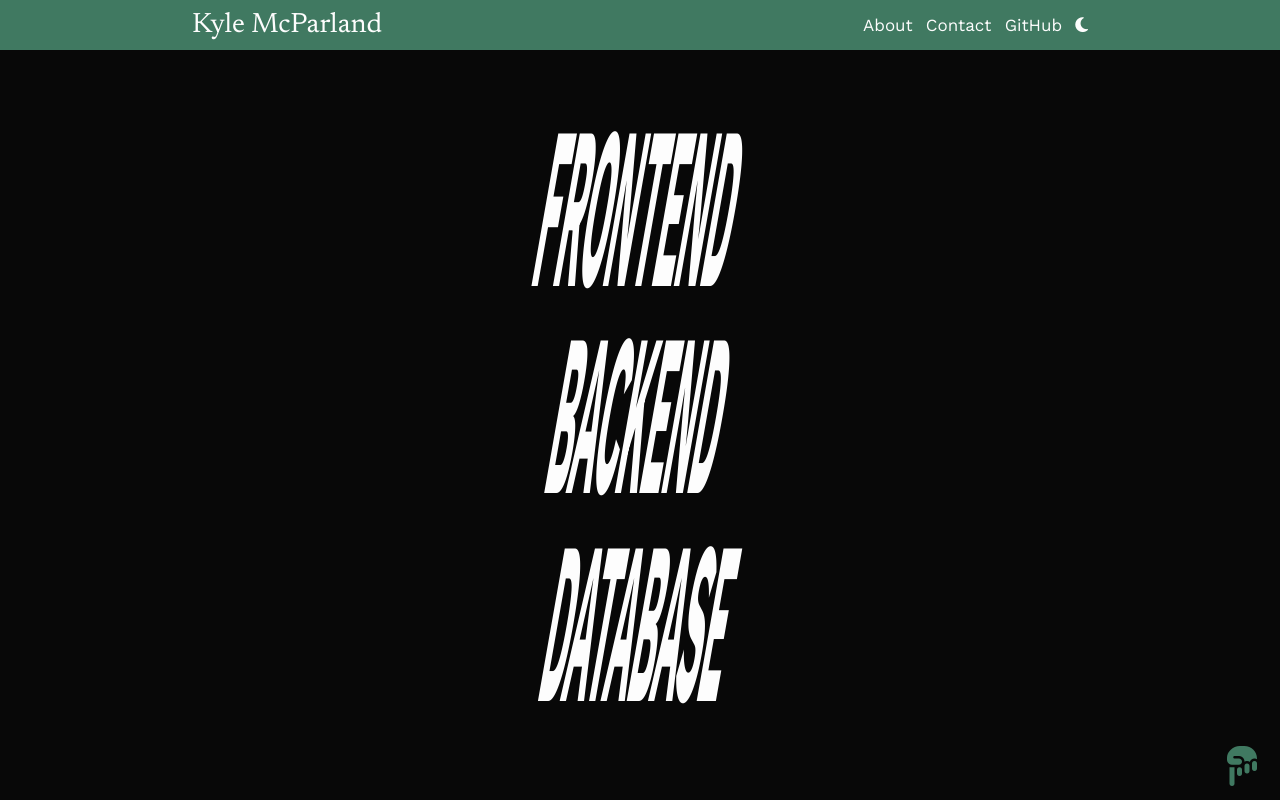
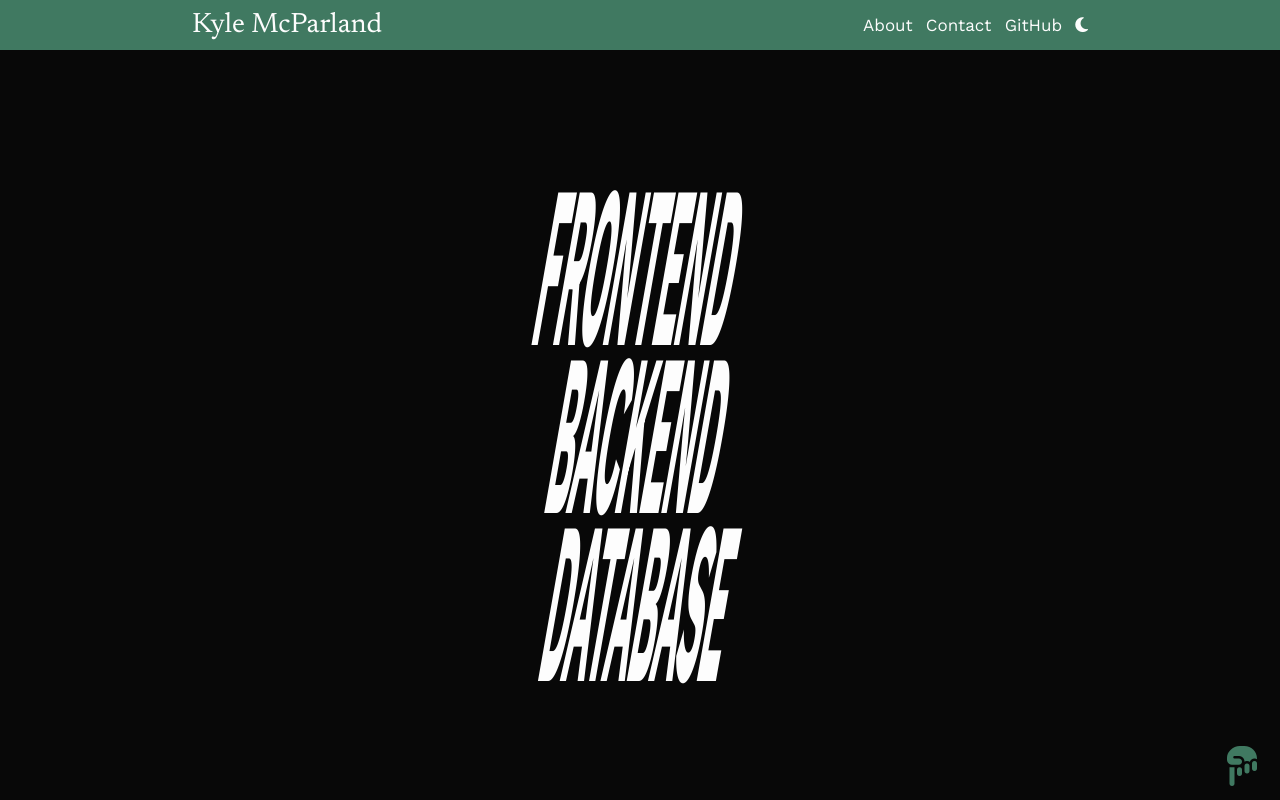
Before and after one commit to kylemcparland/kylemcparland.github.io, a React (Create React App) app: page / in a window 1280 px wide. Shown: the top 800 px of the page. Built offline with nearby package versions, Linux system fonts and the light colour scheme; a web font is replaced by a local one.

Commit message:
Add resume.md and adjust Header.css

```diff
--- a/public/index.html
+++ b/public/index.html
@@ -41,7 +41,7 @@
     ></script>
     <!-- ICONS -->
 
-    <title>React App</title>
+    <title>Kyle McParland</title>
   </head>
   <body>
     <noscript>You need to enable JavaScript to run this app.</noscript>
--- a/src/sass/Header.scss
+++ b/src/sass/Header.scss
@@ -36,7 +36,8 @@
   font-style: normal;
   font-size: 180px;
   text-align: center;
-  line-height: 0.67em;
+  /* line-height: 0.67em; */
+  line-height: 6.3vw;
   letter-spacing: -0.2rem;
 
   /* (REMOVE THIS) Find a better way to center text?.... */
--- a/src/styles/Header.css
+++ b/src/styles/Header.css
@@ -21,7 +21,8 @@
   font-style: normal;
   font-size: 180px;
   text-align: center;
-  line-height: 0.67em;
+  /* line-height: 0.67em; */
+  line-height: 6.3vw;
   letter-spacing: -0.2rem;
   /* (REMOVE THIS) Find a better way to center text?.... */
   margin-top: 150px;
```
Also changed, not shown: 2 other files (tests, documents, lock files or other folders).
